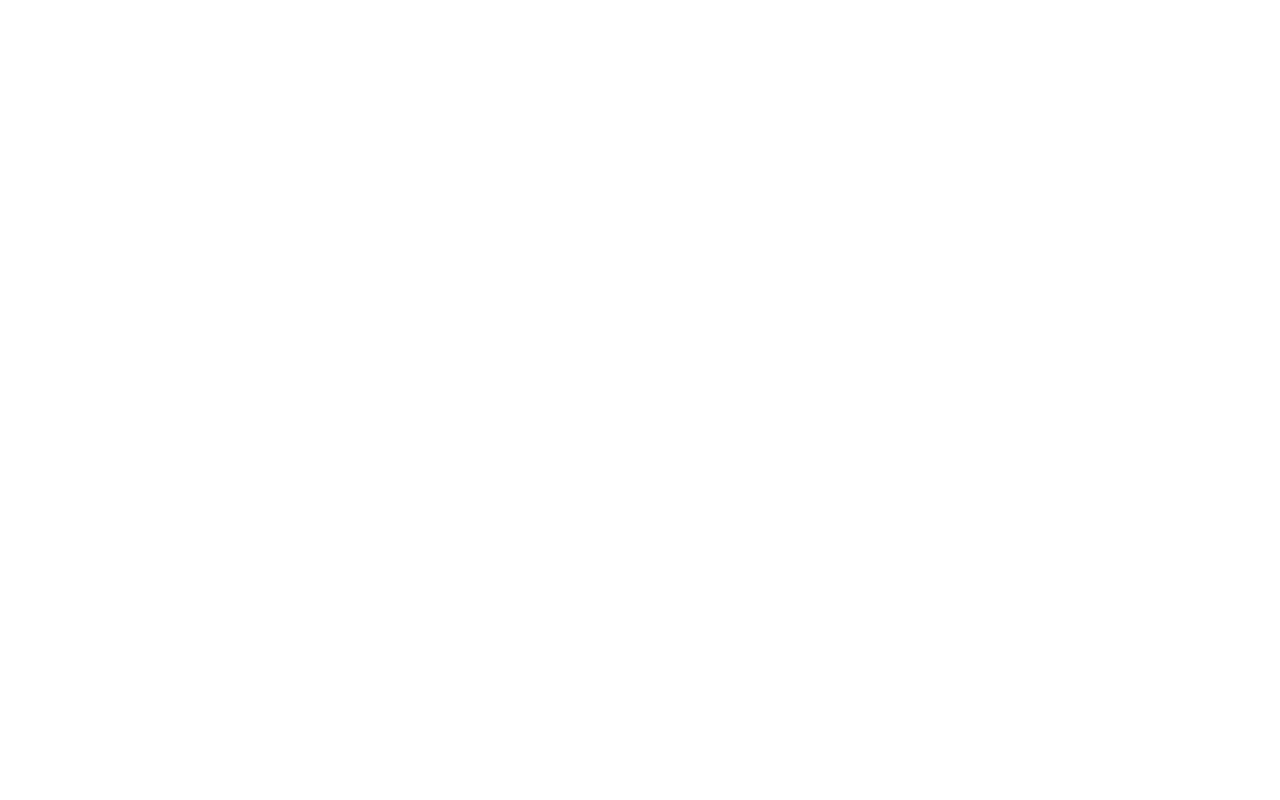
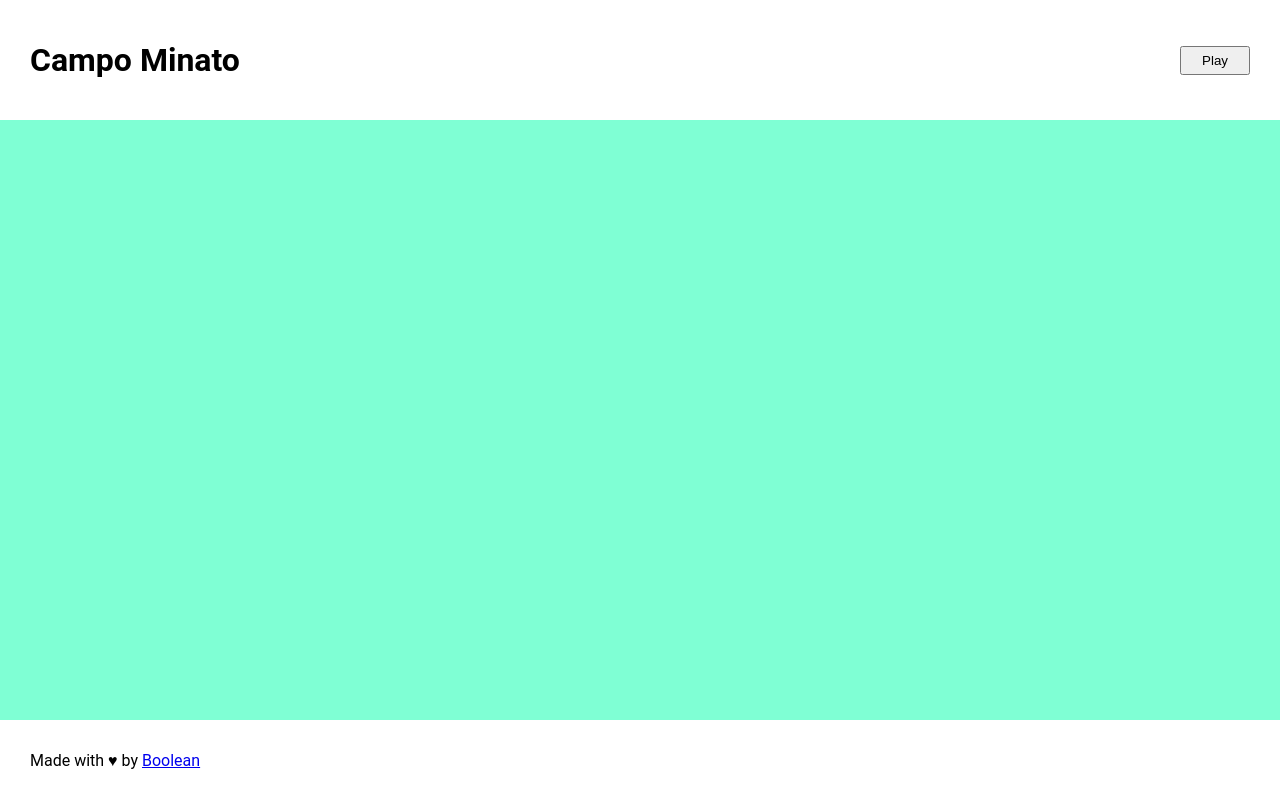
Before and after one commit to KentaBilotta/js-campominato-grid, a plain HTML site: page index.html in a window 1280 px wide. Drawn offline with Linux system fonts and the light colour scheme.

Commit message:
secondo commit: header + footer (struttura&stile)

```diff
--- a/css/style.css
+++ b/css/style.css
@@ -3,3 +3,34 @@
     margin: 0;
     box-sizing: border-box;
 }
+
+html{
+    font-family: "Roboto", Arial, Helvetica, sans-serif;
+}
+
+header{
+    height: 15vh;
+    display: flex;
+    align-items: center;
+    justify-content: space-between;
+}
+
+main{
+    height: 75vh;
+    background-color: #7fffd4;
+}
+
+footer{
+    height: 10vh;
+    display: flex;
+    align-items: center;
+}
+
+h1, .footer-message, button{
+    margin: 30px;
+}
+
+button{
+    padding: 5px;
+    width: 70px;
+}
--- a/index.html
+++ b/index.html
@@ -11,6 +11,18 @@
     <script src="js/script.js" defer></script>
 </head>
 <body>
+    <header>
+        <h1>Campo Minato</h1>
+        <button>Play</button>
+    </header>
+
+    <main>
+
+    </main>
+
+    <footer>
+        <div class="footer-message">Made with 	&hearts; by <a href="#!">Boolean</a></div>
+    </footer>
 
 </body>
 </html>
```
